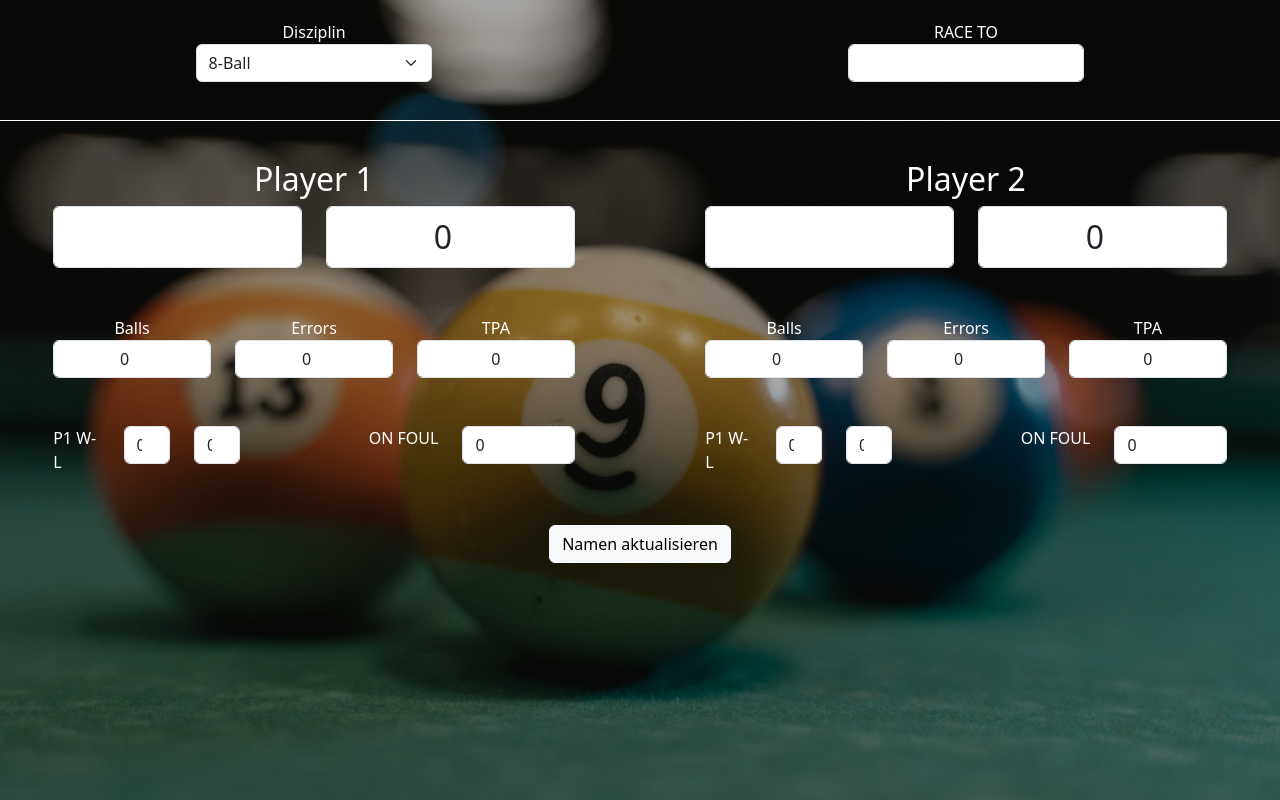
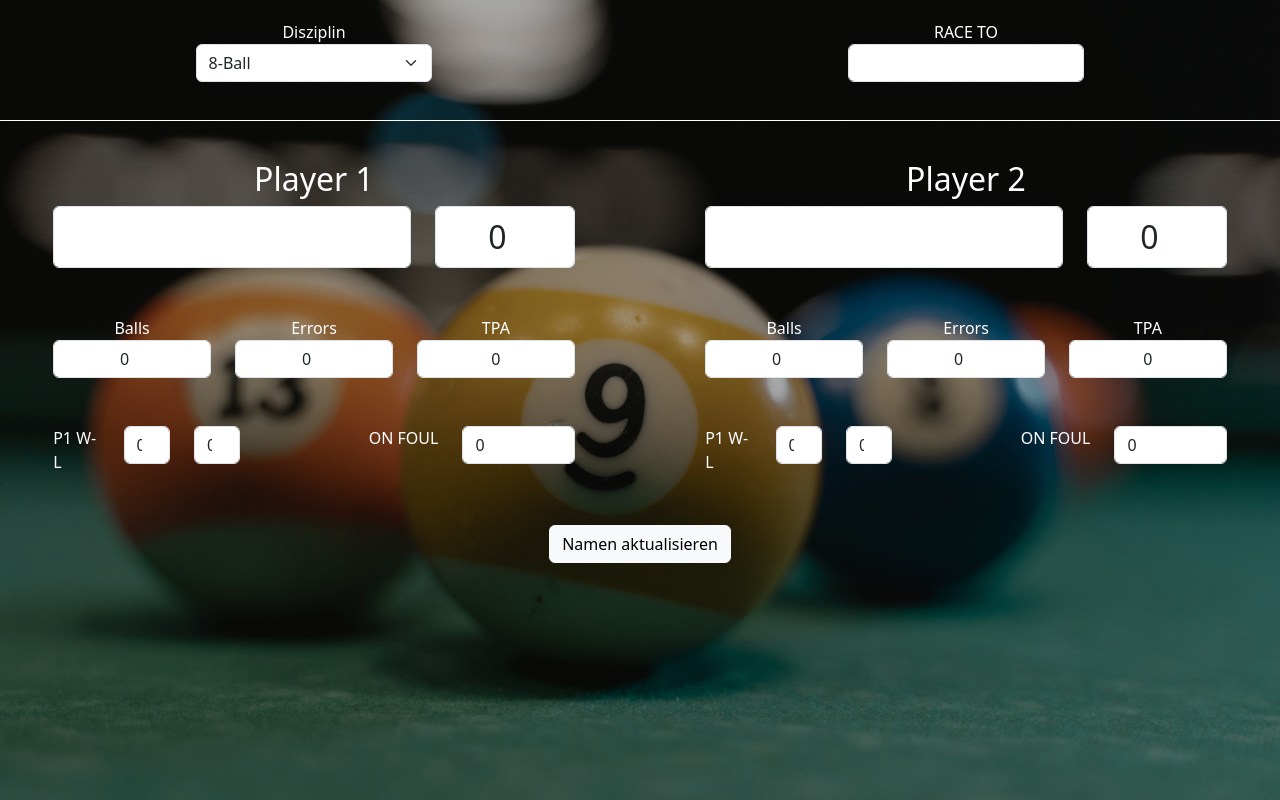
Before and after one commit to MarcoKData/luca-billard, a Flask app: page / in a window 1280 px wide. Run offline with Flask 2, Linux system fonts and the light colour scheme; some libraries are stand-ins or nearby versions.

Commit message:
small changes

```diff
--- a/project/static/css/index.css
+++ b/project/static/css/index.css
@@ -51,6 +51,10 @@ h2 {
     font-size: 200% !important;
 }
 
+.player_name_col {
+    min-width: 70%;
+}
+
 .player_single_game_wins {
     font-size: 200% !important;
 }
--- a/project/templates/index.html
+++ b/project/templates/index.html
@@ -43,7 +43,7 @@
             <h2 class="white">Player 1</h2>
 
             <div class="form-group row">
-                <div class="col-sm">
+                <div class="col-sm player_name_col">
                     <input class="form-control center player_name dynamic_el" id="name_1" />
                 </div>
                 <div class="col-sm">
@@ -98,7 +98,7 @@
             <h2 class="white">Player 2</h2>
 
             <div class="form-group row">
-                <div class="col-sm">
+                <div class="col-sm player_name_col">
                     <input class="form-control center player_name dynamic_el" id="name_2" />
                 </div>
                 <div class="col-sm">
```
Also changed, not shown: project/static/imgs/billard_bg.jpg.
